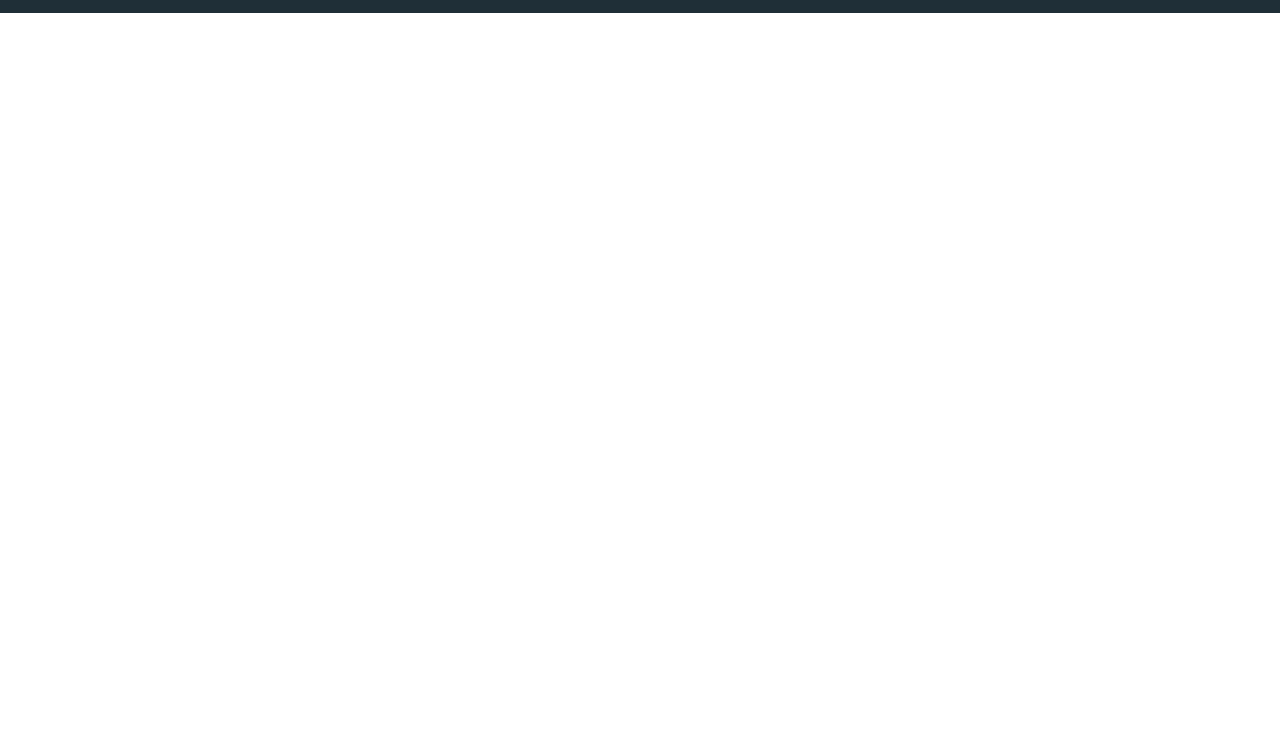
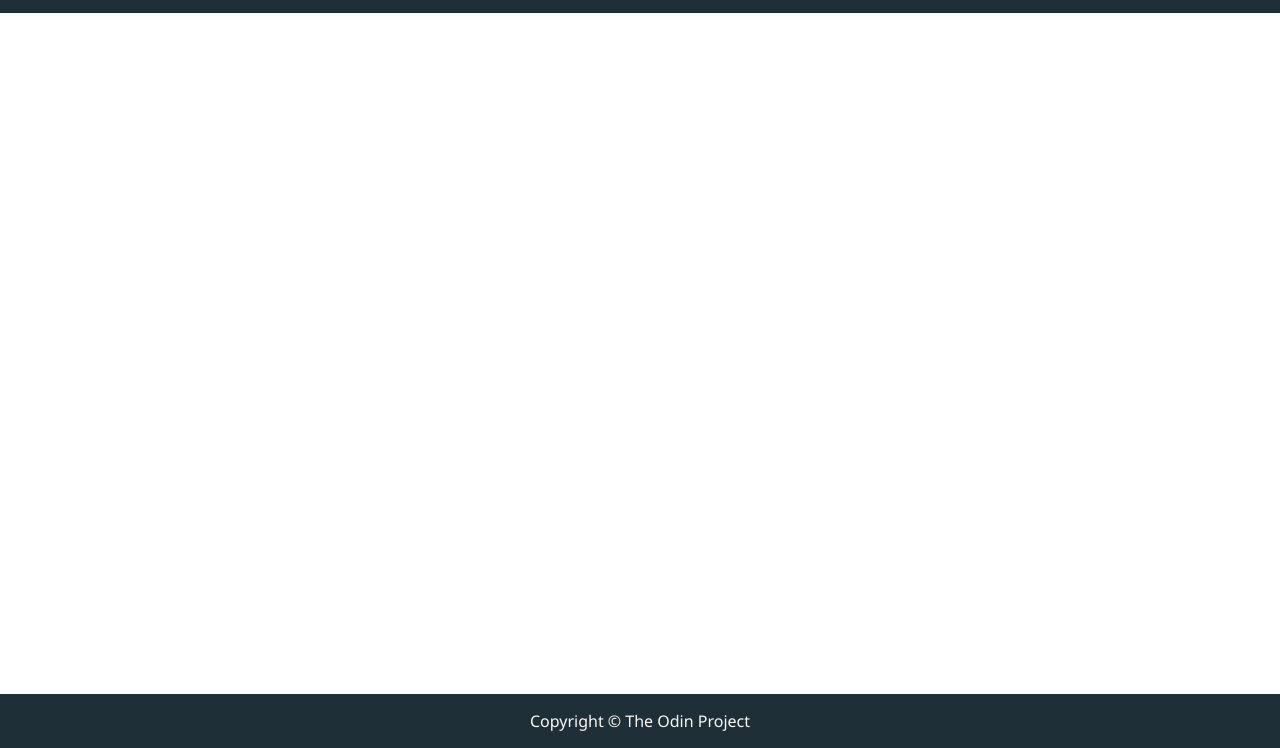
Before and after one commit to pieroqb/odin-landingpage, a plain HTML site: page index.html in a window 1280 px wide. Shown: the part 52-800 px from the top of the page. Drawn offline with Linux system fonts and the light colour scheme.

Commit message:
Create Footer

```diff
--- a/index.html
+++ b/index.html
@@ -31,6 +31,7 @@
             </section>
         </main>
         <footer>
+            Copyright © The Odin Project
         </footer>
     </body>
 </html>
--- a/style.css
+++ b/style.css
@@ -34,3 +34,18 @@ header {
     justify-content: center;
     gap: 24px;
 }
+
+main {
+    flex-grow: 1;
+    flex-shrink: 0;
+}
+
+
+footer {
+    background-color: #1F2F37;
+    color: #F9FAF8;
+    display: flex;
+    justify-content: center;
+    align-items: center;
+    padding: 16px;
+}
```
